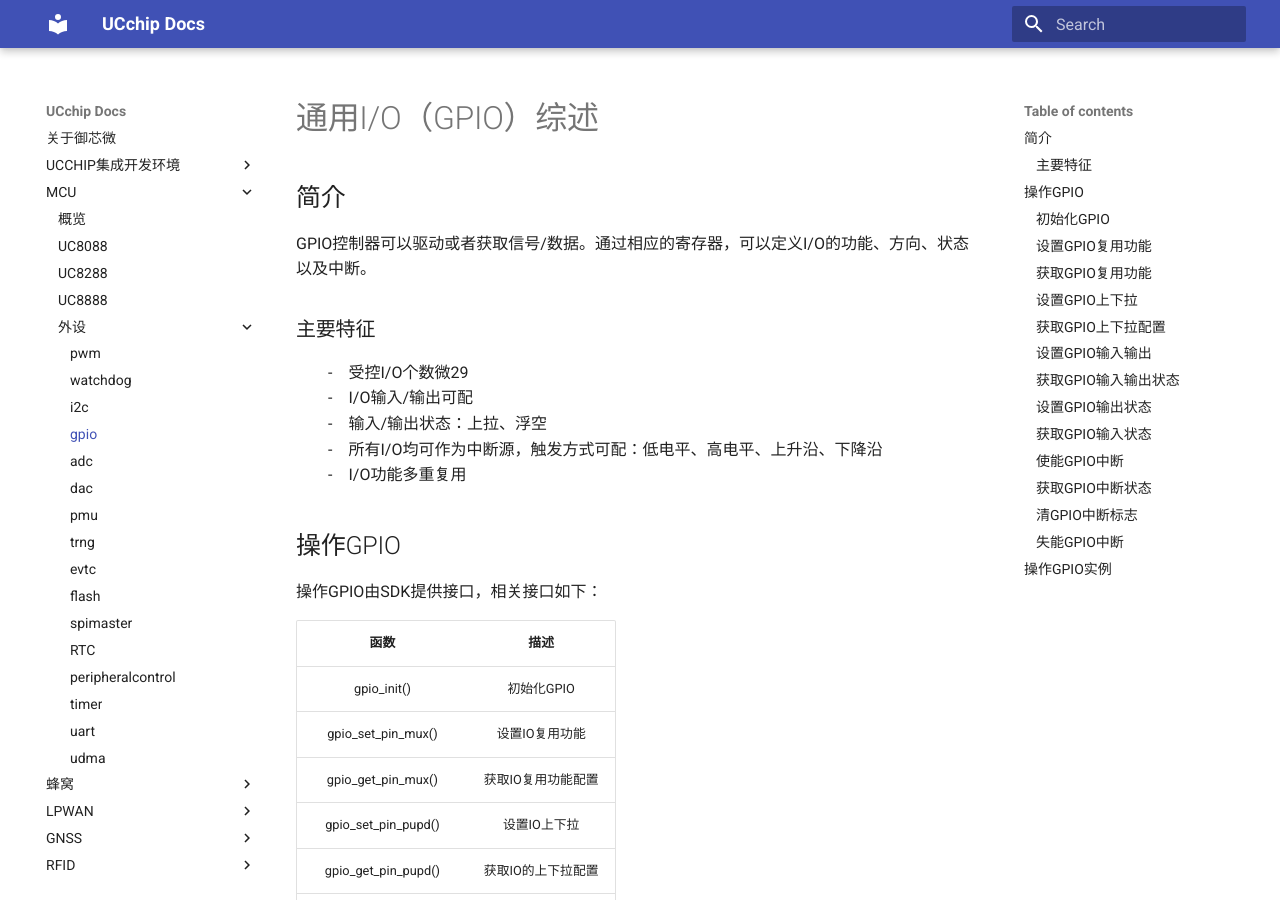
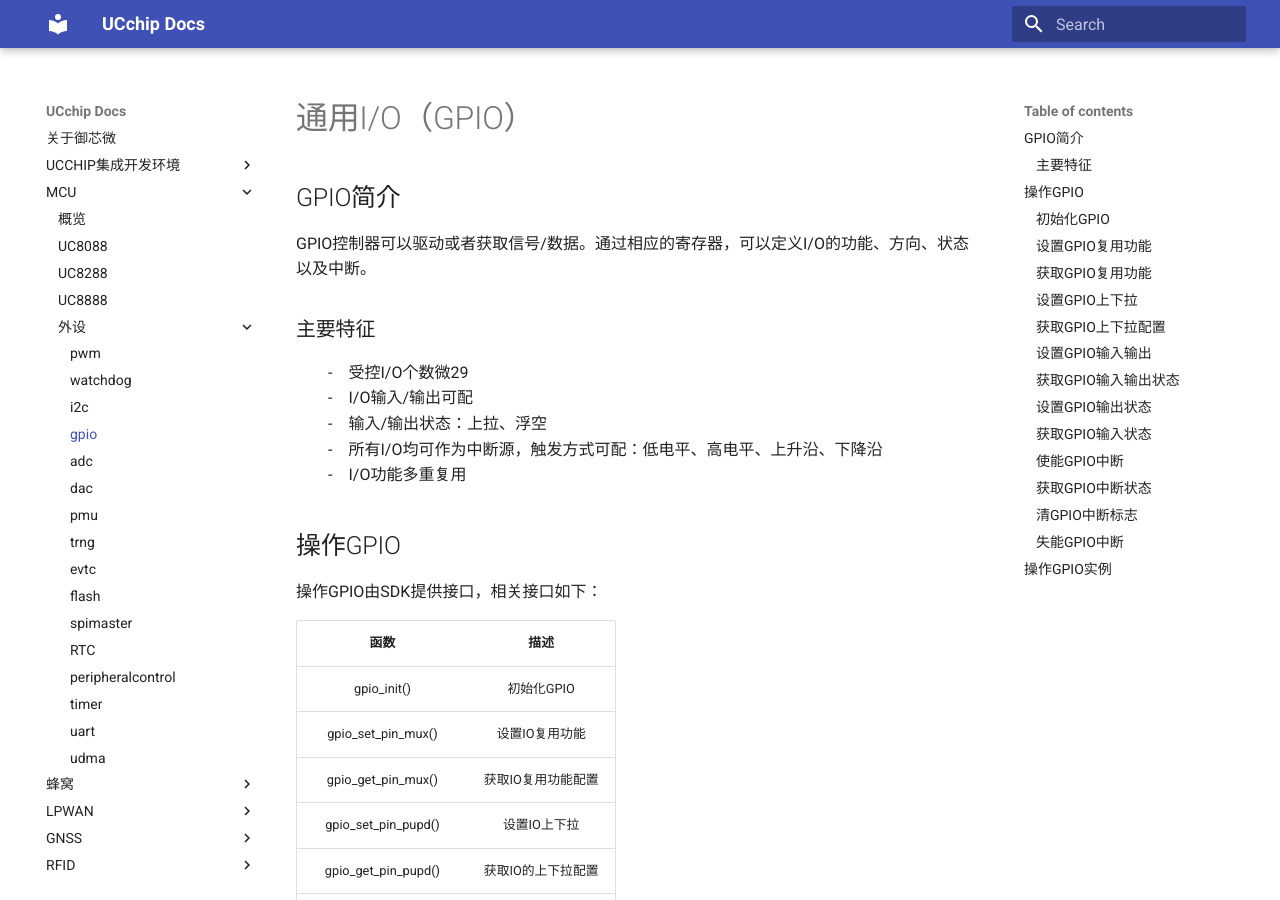
Before and after one commit to June34/docs-online, an MkDocs documentation site: the page built from docs/MCU/imperio/gpio/GPIO.md, in a window 1280 px wide and 900 px high. Built offline with MkDocs 1.6.1 and Material for MkDocs 9.7.7, drawn with Linux system fonts in a browser that asks for light colours; old or Windows-style settings are respelled for this version of MkDocs.

Commit message:
update flash.md

```diff
--- a/docs/MCU/imperio/gpio/GPIO.md
+++ b/docs/MCU/imperio/gpio/GPIO.md
@@ -1,5 +1,5 @@
-# 通用I/O（GPIO）综述 #
-## 简介 ##
+# 通用I/O（GPIO） #
+## GPIO简介 ##
 GPIO控制器可以驱动或者获取信号/数据。通过相应的寄存器，可以定义I/O的功能、方向、状态以及中断。
 ### 主要特征 ###
 &emsp;&emsp;-&emsp;受控I/O个数微29
```
Also changed, not shown: other parts of docs/MCU/imperio/gpio/GPIO.md (+1 -1 lines), docs/MCU/imperio/adc/ADC.md (+1 -1 lines), docs/MCU/imperio/dac/DAC.md (+1 -1 lines).
